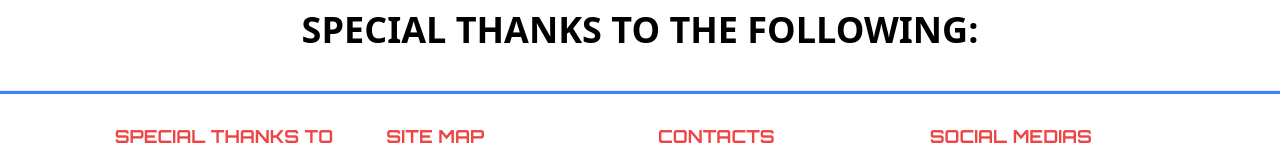
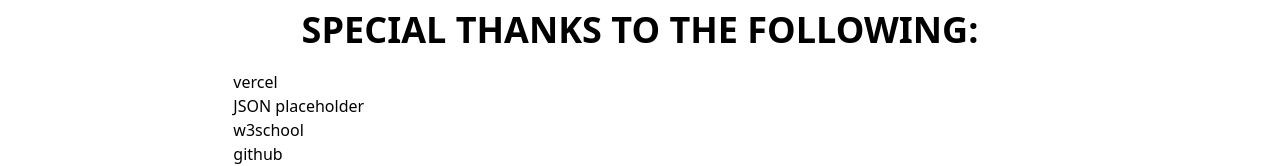
Before and after one commit to dipaaapi/ed-portfolio, a Next.js app: page /specialthanks in a window 1280 px wide. Shown: the part 252-418 px from the top of the page. Built offline with nearby package versions, Linux system fonts and the light colour scheme.

Commit message:
display list in special thanks page

```diff
--- a/pages/specialthanks.tsx
+++ b/pages/specialthanks.tsx
@@ -25,7 +25,7 @@ const Specialthanks: NextPage = () => {
                                 <p className="text-black text-center" key="info">{info}</p>
                             </li>
                         })}
-                        {/* <li className="">
+                        <li className="">
                             <p className="">vercel</p>
                         </li>
                         <li className="">
@@ -39,7 +39,7 @@ const Specialthanks: NextPage = () => {
                         </li>
                         <li className="">
                             <p className="">vscode</p>
-                        </li> */}
+                        </li>
                     </ul>
                 </div>
 
```
